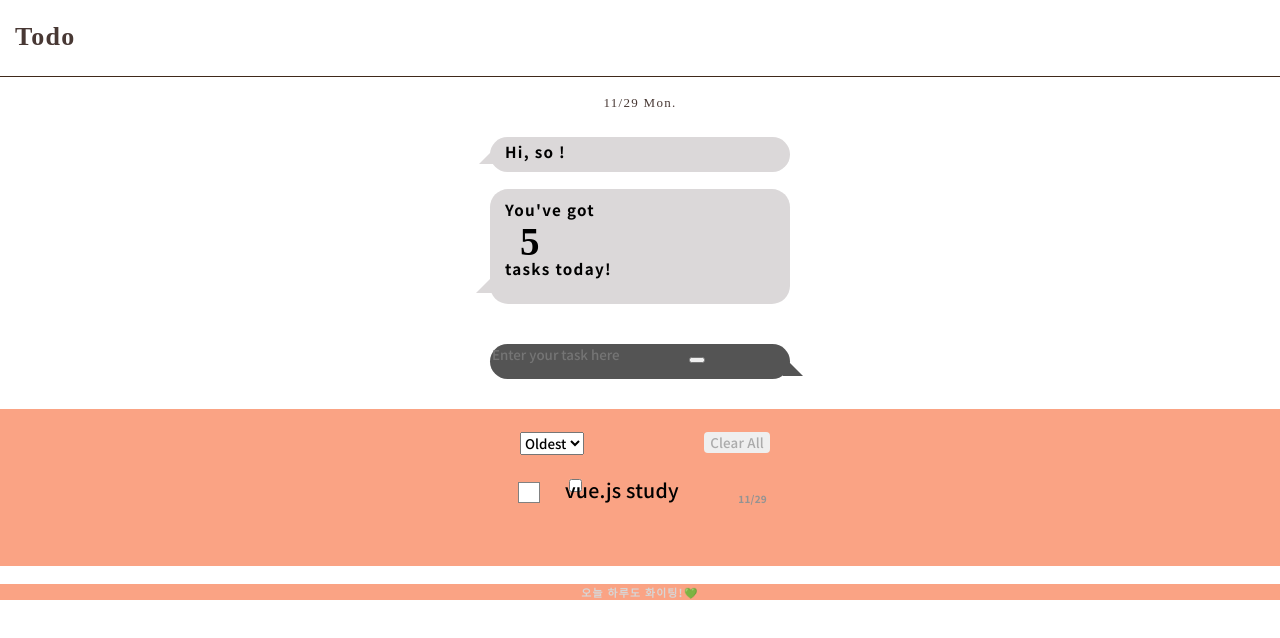
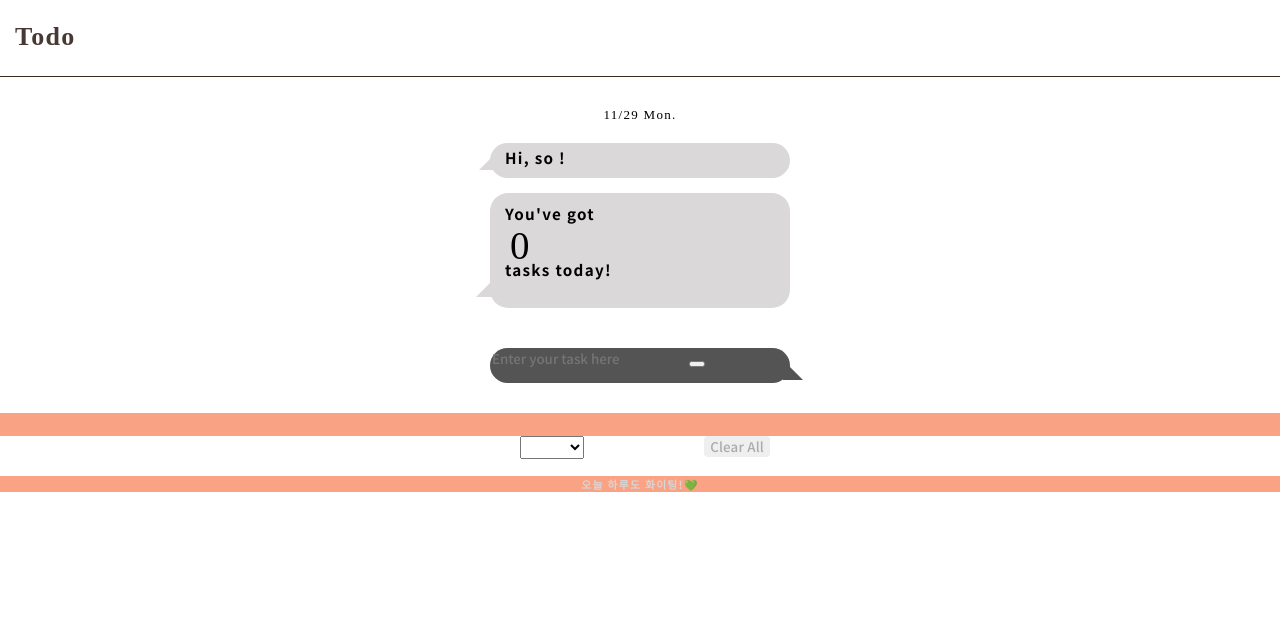
Before and after one commit to so-log/2022, a Vue app: page / in a window 1280 px wide. Shown: the top 638 px of the page. Built offline with nearby package versions, Linux system fonts and the light colour scheme; some icons are missing; a web font is replaced by a local one.

Commit message:
추가, 삭제, 정렬, 완료체크 실행!

```diff
--- a/public/css/style.css
+++ b/public/css/style.css
@@ -48,13 +48,12 @@ h1.logo {
     font-weight: lighter;
     position: relative;
     text-align: center;
-    padding: 95px 25px;
 }
 
 /** Title */
 
 .top {
-    margin: 60px 0 50px;
+    margin: 30px 0 50px;
 }
 
 /* 첫번째 말풍선 */
@@ -88,7 +87,8 @@ h3.title_message {
 
 /* 두번째 말풍선 */
 .title_task.speech-bubble2 {
-    margin-top: -15px;
+    margin-top:
+    15px;
 }
 
 h3.task_message {
@@ -100,15 +100,26 @@ h3.task_message {
 h3.task_message2 {
     position: absolute;
     left: 15px;
-    margin-top: -10px;
+    margin-top: 20px;
 }
 
-h2.title_task-total {
+.task_count {
     position: relative;
     top: 30px;
-    left: 30px;
-    font-family: yg-jalnan;
+    left: 20px;
+
+}
+
+em.title_task-left {
+    font-family: 'yg-jalnan';
+    font-style: normal;
     font-size: 3rem;
+}
+
+em.title_task-total {
+    font-family: 'yg-jalnan';
+    font-style: normal;
+    font-size: 2rem;
 }
 
 .speech-bubble2 {
@@ -211,10 +222,6 @@ button.clear:hover{
     margin-left: -30px;
 }
 
-input #list_item {
-    /* display: none; */
-}
-
 .list_item {
     position: relative;
     width: 100%;
@@ -226,6 +233,10 @@ input #list_item {
 .list__text {
     color: #bababa;
     text-decoration: line-through;
+}
+
+input[type=checkbox] {
+    display: none;
 }
 
 .list_item label {
--- a/src/App.vue
+++ b/src/App.vue
@@ -1,8 +1,8 @@
 <template>
   <div id="app">
     <TodoHeader />
-    <TodoTitle />
-    <TodoList />
+    <TodoTitle v-on:addItem="addOneItem" :propsdata="checkCount" />
+    <TodoList :propsdata="todoItems" v-on:sortItem="sortAllItem" v-on:clearAll="clearAllItem" v-on:toggleItem="toggleOneItem" v-on:removeItem="removeOneItem" />
     <TodoFooter />
   </div>
 </template>
@@ -12,6 +12,7 @@ import TodoHeader from './components/TodoHeader.vue'
 import TodoTitle from './components/TodoTitle.vue'
 import TodoList from './components/TodoList.vue'
 import TodoFooter from './components/TodoFooter.vue'
+import getDate from './models/getDate.js'
 
 export default {
   name: 'App',
@@ -20,7 +21,94 @@ export default {
     TodoTitle,
     TodoList,
     TodoFooter
-  }
+  },
+  data(){
+    return {
+      todoItems: []
+    };
+  },
+  created(){
+    if (localStorage.length > 0) {
+      for (let i = 0; i < localStorage.length; i++) {
+        if (localStorage.key(i) !== "loglevel:webpack-dev-server") {
+          this.todoItems.push(
+            JSON.parse(localStorage.getItem(localStorage.key(i)))
+          );
+        }
+      }
+    }
+  },
+  mounted(){
+    this.sortTodoLatest();  // 자동정렬 : 최신순
+  },
+  computed: {
+    // 남은 일/전체 할일
+    checkCount() {
+      const checkLeftItems = () => {
+        let leftCount = 0;
+        for (let i = 0; i < this.todoItems.length; i++) {
+          if (this.todoItems[i].completed === false) {
+            leftCount++;
+          }
+        }
+        return leftCount;
+      };
+
+      const count = {
+        total: this.todoItems.length,
+        left: checkLeftItems()
+      };
+      return count;
+    }
+  },
+  methods: {
+    // 추가
+    addOneItem(todoItem){
+      var value = {
+          item : todoItem,
+          date : `${getDate().month}/${getDate().date}`,
+          time: getDate().time,   // 정렬 기준
+          completed: false    // 완료여부 체크
+      };
+
+      // key, value > string #데이터를 문자열로 변환:JSON
+      localStorage.setItem(todoItem, JSON.stringify(value));
+      this.todoItems.push(value);
+    },
+    // 정렬
+    sortTodoLatest() {
+      this.todoItems.sort(function(a, b) {
+        return b.time - a.time;   // 최신순 : 양수 > 내림차순
+      });
+    },
+    sortTodoOldest() {
+      this.todoItems.sort(function(a, b) {
+        return a.time - b.time;   // 오래된순 : 음수 > 오름차순
+      });
+    },
+    sortAllItem(selectedSort){
+      if(selectedSort.value === "date-desc"){
+        this.sortTodoLatest();
+      } else if(selectedSort.value === "date-asc") {
+        this.sortTodoOldest();
+      }
+    },
+    // 전체 삭제
+    clearAllItem(){
+      this.todoItems = [];
+      localStorage.clear();
+    },
+    // 완료 체크
+    toggleOneItem(todoItem){
+        todoItem.completed = !todoItem.completed;
+        localStorage.setItem(todoItem.item, JSON.stringify(todoItem));
+    },
+    // 삭제
+    removeOneItem(todoItem, index) {
+        localStorage.removeItem(todoItem.item);
+        this.todoItems.splice(index, 1);
+    },
+  },
 };
 </script>
 
--- a/src/components/TodoHeader.vue
+++ b/src/components/TodoHeader.vue
@@ -1,23 +1,15 @@
 <template>
     <header class="header">
         <h1 class="logo">Todo</h1>
-        <div class="date">{{ timestamp }}</div>
     </header>
 </template>
 <script>
 export default {
     data() {
         return {
-            timestamp: ""
+
         };
     },
-    created(){
-        const now = new Date();
-        const month = now.getMonth() +1;
-        const date = now.getDate();
-        const weekList = new Array("Sun.", "Mon.", "Tue.", "Wed.", "Thu.", "Fri.", "Sat.");
-        const week = weekList[now.getDay()];
-        this.timestamp = `${month}/${date} ${week}`;
-    }
+
 };
 </script>
--- a/src/components/TodoList.vue
+++ b/src/components/TodoList.vue
@@ -1,29 +1,60 @@
 <template>
     <main class="todoMain">
         <div class="main">
+            <!-- controller -->
             <div class="controller main">
                 <div class="select">
                     <label class="blind" for="order">Order</label>
-                <select name="order" id="order" class="selectbox" >
+                    <select name="order" id="order" class="selectbox" v-model="selected" v-on:change="sortTodo">
                         <option value="date-asc">Oldest</option>
                         <option value="date-desc">Latest</option>
                     </select>
                 </div>
-            <button class="clear">Clear All</button>
+                <button class="clear" v-on:click="clearTodo">Clear All</button>
             </div>
+            <!-- todolist -->
             <ul class="list main">
-                <li class="list_item">
-                    <!-- 할일 리스트 -->
-                    <input type="checkbox" id="list_item" />
-                    <label for="list_item" class="list_label">
-                        <p class="list_text">vue.js study</p>
+                <li class="list_item" v-for="(todoItem, index) in propsdata" :key="todoItem.item">
+                    <!-- todo -->
+                    <input type="checkbox" :id="todoItem.item" :checked="todoItem.completed === true" v-on:change="toggleComplete(todoItem)" />
+                    <label :for="todoItem.item" class="list_label">
+                        <p class="list_text">{{ todoItem.item }}</p>
                     </label>
+                    <!-- x, date -->
                     <div class="list_right">
-                        <button class="list_delete xi-close-min"></button>
-                        <p class="list_date">11/29</p>
+                        <button class="list_delete xi-close-min" v-on:click="removeTodo(todoItem, index)"></button>
+                        <p class="list_date">{{ todoItem.date }}</p>
                     </div>
                 </li>
             </ul>
         </div>
     </main>
 </template>
+<script>
+export default {
+    props: ["propsdata"],
+    data(){
+        return {
+            selected: "data-desc"
+        };
+    },
+    methods: {
+        // 정렬
+        sortTodo(){
+            this.$emit("sortItem", { value: this.selected });
+        },
+        // 완료
+        toggleComplete(todoItem) {
+            this.$emit("toggleItem", todoItem);
+        },
+        // 삭제
+        reemoveTodo(todoItem, index) {
+            this.$emit("removeItem", todoItem, index);
+        },
+        // crealAll
+        clearTodo(){
+            this.$emit("clearAll");
+        }
+    }
+};
+</script>
--- a/src/components/TodoTitle.vue
+++ b/src/components/TodoTitle.vue
@@ -1,29 +1,65 @@
 <template>
     <div class="top">
+        <div class="date">{{ timestamp }}</div>
+        <!-- speech bubble -->
         <div class="title main">
             <div class="speech-bubble">
                 <h3 class="title_message">{{ message }}</h3>
             </div>
             <div class="title_task speech-bubble2">
                 <h3 class="task_message">You've got</h3>
-                <h2 class="title_task-total">{{ taskTotal }}</h2>
+                <div class="task_count">
+                    <em class="title_task-left">{{ propsdata.left }}</em>
+                    <em class="title_task-total" v-if="propsdata.total">&nbsp;/ {{ propsdata.total }}</em>
+                </div>
                 <h3 class="task_message2">tasks today!</h3>
             </div>
         </div>
+        <!-- innput -->
         <div class="add main speech-bubble3">
-            <input type="text" class="add_input" placeholder="Enter your task here" />
-            <button class="add_button"><i class="xi-plus-circle-o"></i></button>
+            <input type="text" class="add_input" placeholder="Enter your task here" v-model="newTodoItem" v-on:keyup.enter="addTodoItem" />
+            <button class="add_button" v-on:click="addTodoItem"><i class="xi-plus-circle-o"></i></button>
         </div>
     </div>
 </template>
 <script>
+import getDate from "../models/getDate.js"
 export default {
+    props: ["propsdata"],
     data() {
         return {
-            // 아이디랑 data 처리!!!
+            // date
+            timestamp: "",
+
+            // innput
+            newTodoItem: "",
+
+            // speech bubble
             message: "Hi, so !",
             taskTotal: 5
         };
     },
+    created(){
+        this.timestamp = `${getDate().month}/${getDate().date} ${getDate().week}`;
+    },
+    methods: {
+        // 추가
+        addTodoItem(){
+            if(this.newTodoTiem !== ""){
+                this.$emit("addItem", this.newTodoItem);
+                this.clearInput();
+            }
+        },
+        // 완료 체크
+        toggleComplete(todoItem){
+            todoItem.completed = !todoItem.completed;
+            localStorage.setItem(todoItem.item, JSON.stringify(todoItem));
+        },
+        // 삭제
+        removeTodo(todoItem, index) {
+            localStorage.removeItem(todoItem.item);
+            this.todoItems.splice(index, 1);
+        },
+    }
 };
 </script>
--- /dev/null
+++ b/src/models/getDate.js
@@ -0,0 +1,17 @@
+// 날짜 정보
+export default()=>{
+    const now = new Date();
+    const month = now.getMonth()+1;
+    const date = now.getDate();
+    const weekList = new Array("Sun.", "Mon.", "Tue.", "Wed.", "Thu.", "Fri.", "Sat.");
+    const week = weekList[now.getDay()];
+    const time = now.getTime();
+
+    const dateInfo = {
+        month,
+        date,
+        week,
+        time
+    }
+    return dateInfo
+}
```
Lines whose indentation alone changed are shown as unchanged.
